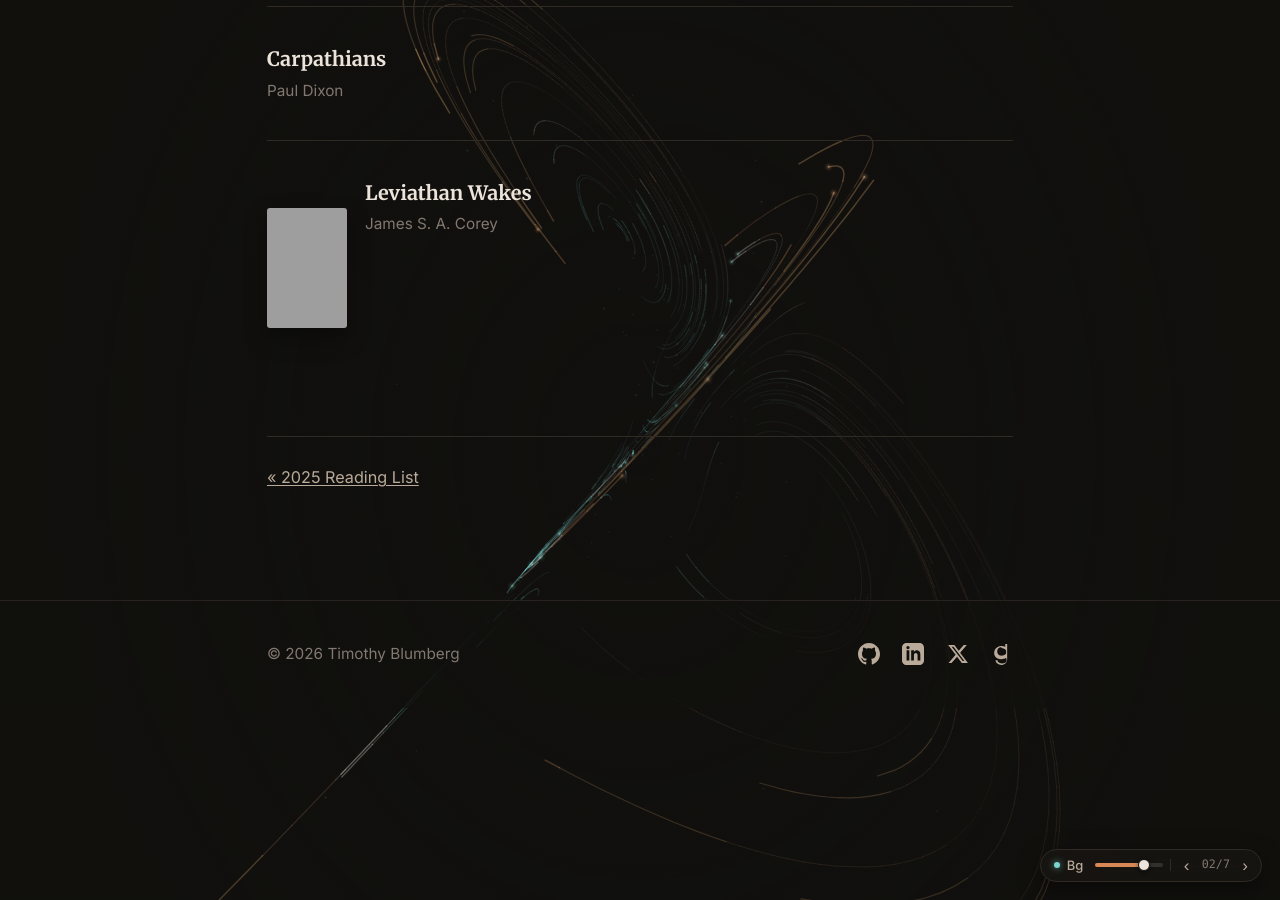
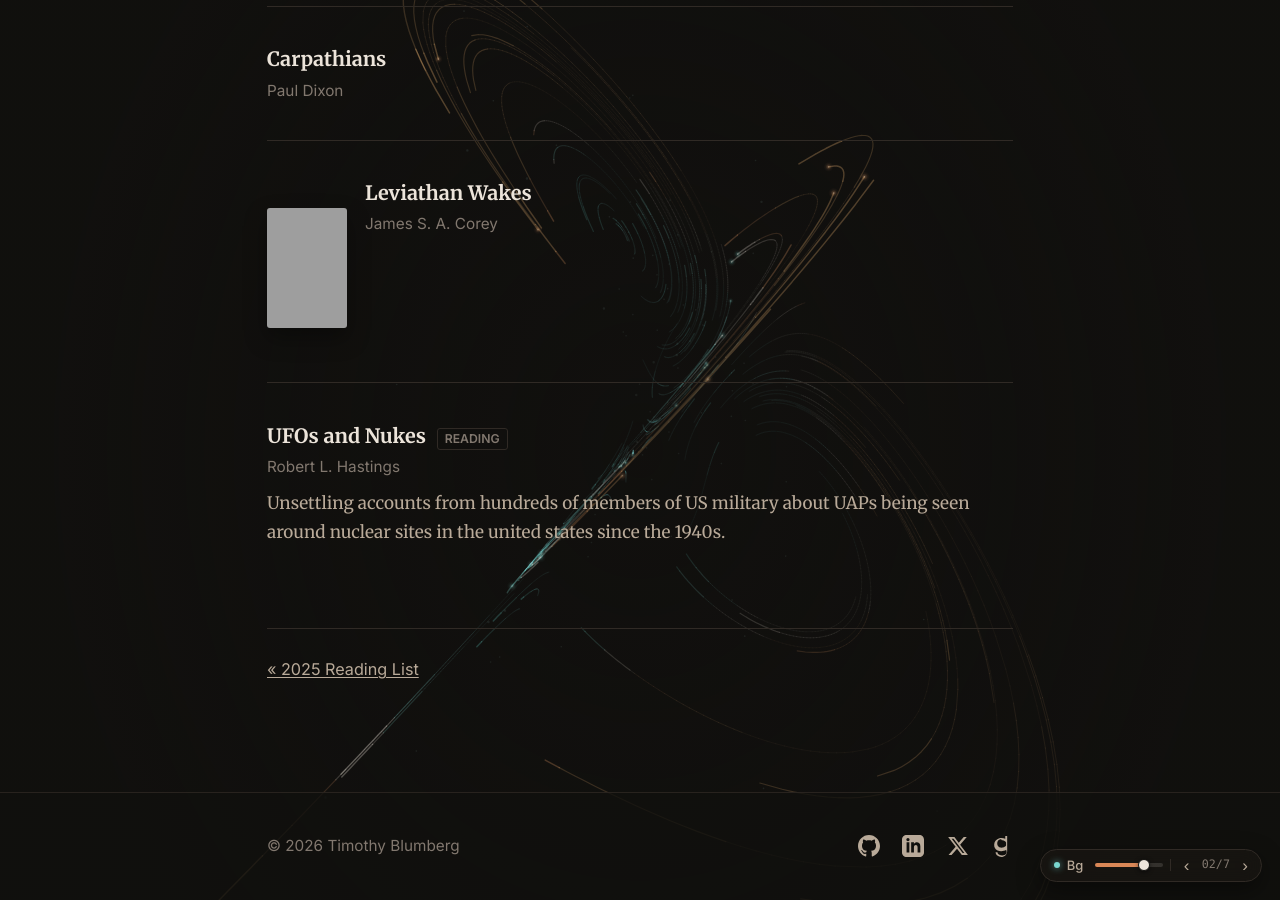
Before and after one commit to TimelyToga/TimelyToga.github.io, a Jekyll site: the page built from _reading/2026-reading-list.md, in a window 1280 px wide and 900 px high, scrolled down 6966 px. Built offline with Jekyll 4.4.1, drawn with Linux system fonts in a browser that asks for light colours; grey boxes are pictures that could not be loaded.

Commit message:
Add UFOs and Nukes to reading list

```diff
--- a/_data/reading/2026.yml
+++ b/_data/reading/2026.yml
@@ -172,3 +172,10 @@ sections:
         author: James S. A. Corey
         cover: 'https://covers.openlibrary.org/b/id/7314237-M.jpg'
         source: audible
+      - book_id: 'ufos-and-nukes'
+        title: 'UFOs and Nukes'
+        author: 'Robert L. Hastings'
+        outcome: 'in_progress'
+        notes:
+          - >-
+            Unsettling accounts from hundreds of members of US military about UAPs being seen around nuclear sites in the united states since the 1940s.
```
